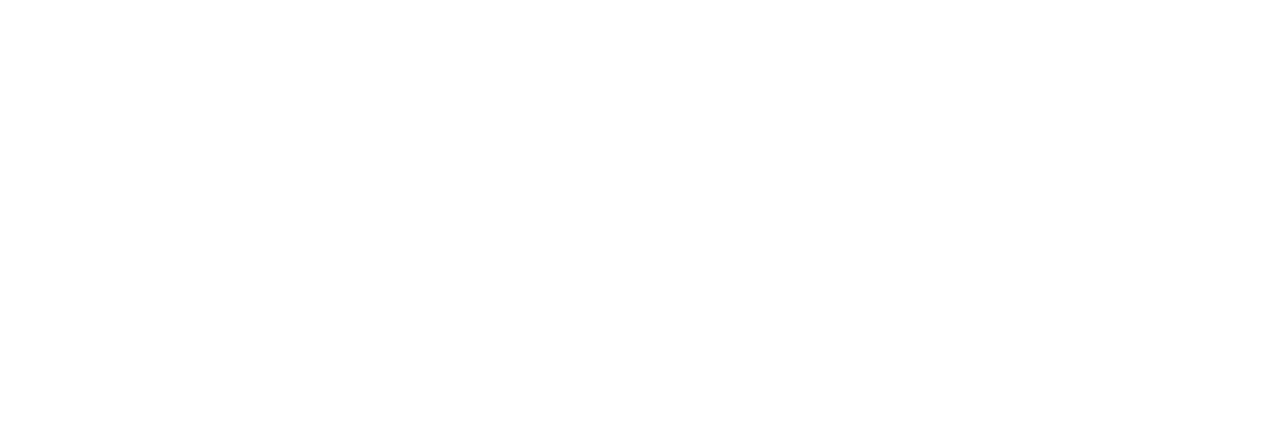
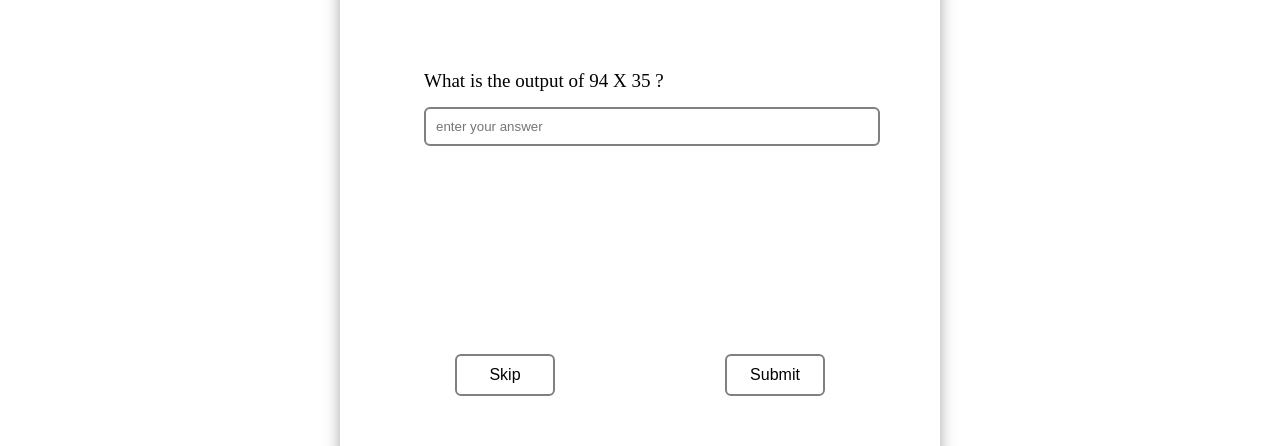
Before and after one commit to Pankaj-Phour/Quiz, an Angular app: page / in a window 1280 px wide. Shown: the part 310-756 px from the top of the page. Built offline with nearby package versions, Linux system fonts and the light colour scheme.

Commit message:
generate question function modified

```diff
--- a/src/app/app-routing.module.ts
+++ b/src/app/app-routing.module.ts
@@ -4,7 +4,8 @@
 
 const routes: Routes = [
   {
-    path:'questions', component: QuestionsComponent
+    path:'',
+    component: QuestionsComponent
   }
 ];
 
--- a/src/app/app.component.scss
+++ b/src/app/app.component.scss
@@ -1,3 +1,5 @@
 .nav{
     background-color: white;
+    z-index: 2;
+    // margin-bottom: 70px;
 }
--- a/src/app/questions/questions.component.html
+++ b/src/app/questions/questions.component.html
@@ -7,11 +7,17 @@
                 </div>
                 <div class="formGroup">
                 <label for="question">What is the output of {{question}} ?</label>
-                <input type="text" placeholder="enter your answer" formControlName="answer" (input)="input($event,question)">
+                <input type="text" placeholder="enter your answer" formControlName="answer" (input)="input($event,question)" (keydown)="KeyDown($event)">
                 <div class="message" *ngIf="messageShow" [ngStyle]="{color: correct ? 'green' : 'red'}">{{message}}</div>
             </div>
-            <div class="buttonGroup">
-                <button class="btn"  (click)="submit(form)">Next</button>
+            <div class="bottom">
+
+                <div class="buttonGroup">
+                    <button class="btn"  (click)="skip()">Skip</button>
+                </div>
+                <div class="buttonGroup">
+                    <button class="btn"  (click)="submit()">Submit</button>
+                </div>
             </div>
             </form>
 
--- a/src/app/questions/questions.component.scss
+++ b/src/app/questions/questions.component.scss
@@ -6,7 +6,8 @@
 .body{
     margin-top: 70px;
     width: 100vw;
-    height: 100vh;
+    // height: 100vh;
+    height: calc(100vh - 70px);
     display: flex;
     justify-content: center;
     align-items: center;
@@ -58,8 +59,6 @@
     position: relative;
     display: flex;
     flex-direction: column;
-    // justify-content: space-around;
-    // align-items: center;
     row-gap: 15px;
     height: 12vh;
 }
@@ -97,3 +96,8 @@
     width: 100%;
     height: 40px;
 }
+.bottom{
+    display: flex;
+    justify-content: space-around;
+    width: 100%;
+}
--- a/src/app/questions/questions.component.ts
+++ b/src/app/questions/questions.component.ts
@@ -13,7 +13,7 @@
   score:any = 0;
   correct:boolean = false;
   messageShow:boolean = false;
-  types = ['X','/','+','-','-','/','+','/','+','X'];
+  types = ['X','+','-','-','+','+','X','-','X','+','-'];
   message:any = "Please answer the question to proceed";
   constructor(private api:APIService) { }
 question:any = "What is 7 X 9 ?"
@@ -29,35 +29,26 @@
     })
   }
 
-  submit(e:any){
-    console.log(e);
+  submit(){
     this.messageShow = true;
-    setTimeout(() => {
-      this.messageShow = false;
-    }, 2500);
     if(this.correct===true){
+      setTimeout(() => {
+        this.messageShow = false;
+      }, 2500);
+      // setTimeout(() => {
+      //   this.questionGenerator();
+      // }, 1000);
       this.score += 1;
-      console.log(this.score);
-
       this.api.score.next(this.score)
-      // setTimeout(()=>{
-      //   window.location.reload()
-      // },1500)
     }
-    console.log("Submitted",this.form);
-
   }
 
   input(e:any,question:any){
-    // console.log(e);
     console.log(question);
     let data = question.split(' ');
-    // console.log(data);
     let number1 = +(data[0])
     let number2 = +(data[2])
-    console.log(number1,number2);
     let type = data[1]
-    console.log(type);
     let answer;
     if(type== '-'){
       answer = number1 - number2;
@@ -69,15 +60,10 @@
       answer = number1 * number2
     }
     else{
-      answer = number1 / number2
+      answer = 'Answer'
     }
 
-
-    console.log(+e.target.value,answer);
-    console.log(typeof +e.target.value,typeof answer);
-
     if(+answer === +e.target.value){
-      console.log("Hurray ! Correct Answer");
       this.message = 'Correct Answer';
       this.correct = true;
     }
@@ -87,20 +73,29 @@
     }
   }
 
+  KeyDown(e:any){
+    if(e.keyCode === 13){
+      this.submit()
+    }
+
+  }
+
   questionGenerator(){
+    this.form.reset();
     let a = Math.round(Math.random()*100);
     let b = Math.round(Math.random()*100);
     console.log(a,b);
     let index = Math.ceil(Math.random()*10);
     console.log(index);
-
     let type = this.types[index-1]
     console.log(type);
-
     let question = `${a} ${type} ${b}`;
     console.log(question);
     this.question = question;
+  }
 
+  skip(){
+    this.questionGenerator();
   }
 
 }
```
